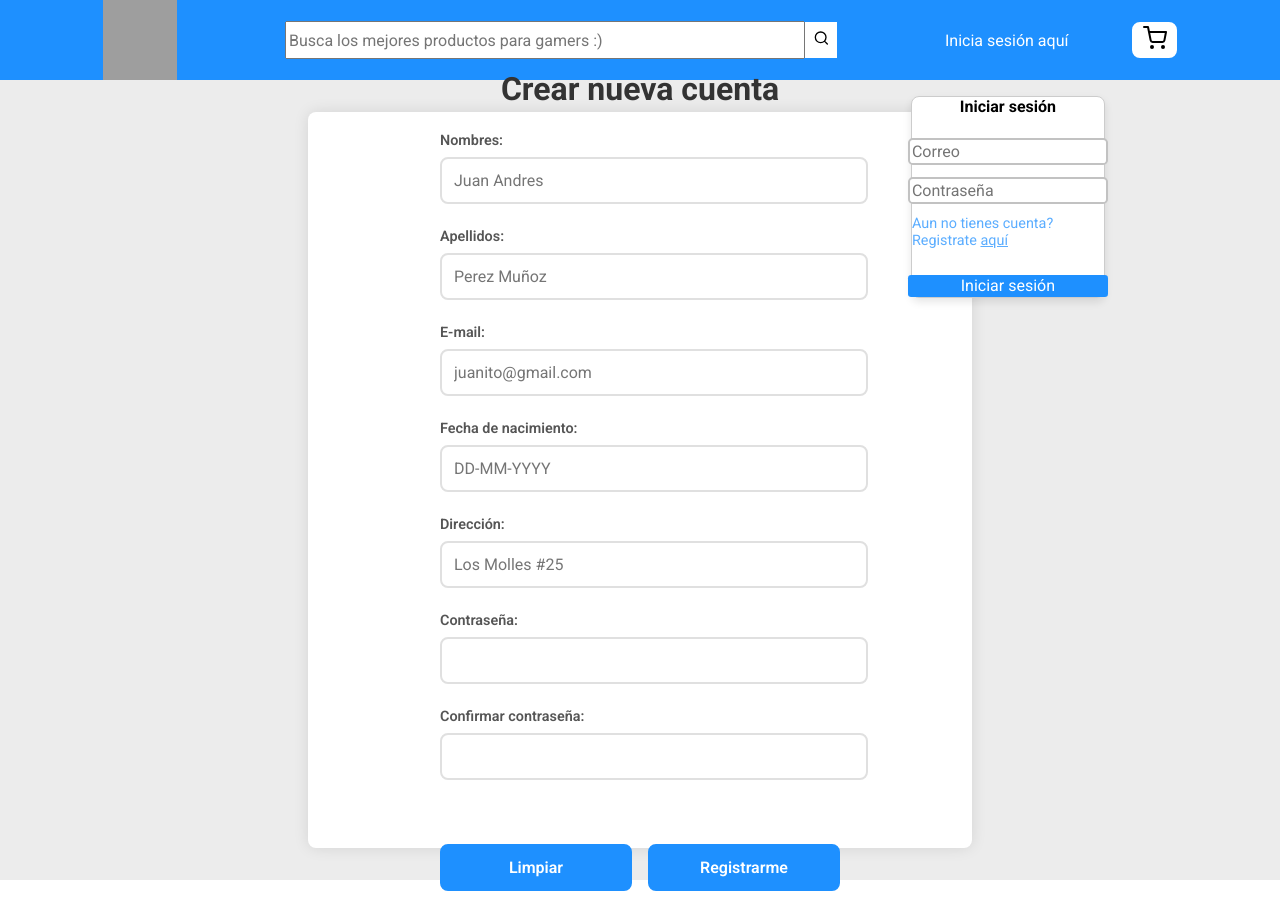
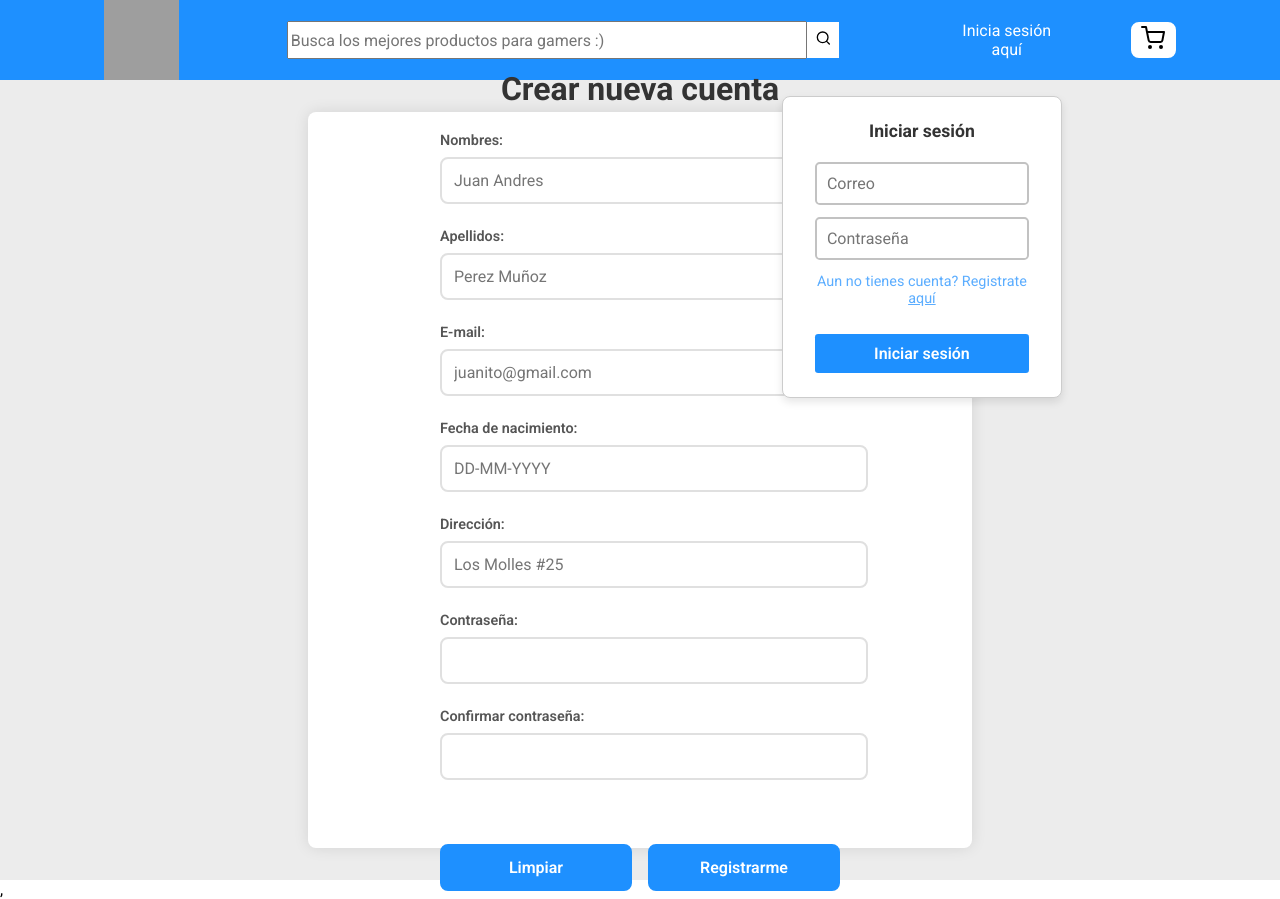
Before and after one commit to benjvdev/level-up, a React (Vite) app: page /register in a window 1280 px wide. Both pictures are taken after a click on the link "aquí". Built offline with nearby package versions, Linux system fonts and the light colour scheme; grey boxes are pictures that could not be loaded.

Commit message:
conexion con backend y validaciones en registro y login terminadas, creacion de contexto para la persistencia y logica del usuario logueado

```diff
--- a/src/components/organisms/Login Modal/LoginModal.css
+++ b/src/components/organisms/Login Modal/LoginModal.css
@@ -1,68 +1,104 @@
-#login-modal{
+#login-modal {
   position: fixed;
   display: flex;
-  height: 25vh;
+  flex-direction: column;
+  padding: 1.5rem 2rem;
   width: 15vw;
-  justify-content: center;
+  min-width: 280px;
   align-items: center;
+  gap: 0.8rem;
+  box-sizing: border-box;
   background-color: white;
-  flex-direction: column;
-  row-gap: .7rem;
   border-radius: .5rem;
   top: 5.99rem;
   right: 6.1%;
   transform: translateX(-50%);
-  background: white;
   border: 1px solid #ccc;
-  border-radius: .5rem;
   box-shadow: 0 4px 8px rgba(0,0,0,0.1);
+  text-align: center;
 }
-#login-modal > button{
- background-color:#1E90FF;
- border-color: #1E90FF;
- color: white;
- border-radius: .2rem;
- border-style: none;
- width: 12.5rem;
- height: 1.5rem;
+#login-modal h1 {
+  margin: 0 0 0.5rem 0;
+  font-size: 1.1rem;
+  color: #333;
+  text-align: center;
 }
-#login-modal > button:hover{
-  cursor: pointer;
+#login-modal .error-text {
+  color: #d9534f;
+  background-color: #f2dede;
+  border: 1px solid #ebccd1;
+  padding: 10px;
+  border-radius: 5px;
+  text-align: center;
+  font-size: 0.9rem;
+  width: 100%;
+  box-sizing: border-box;
+  margin-bottom: 0.5rem;
 }
-#login-modal > input{
-  height: 1.5rem;
-  width: 12rem;
+
+#login-modal > input {
+  padding: 10px;
+  width: 100%;
+  box-sizing: border-box;
   border-radius: .3rem;
   border-color: #c2c2c2;
   border-style: solid;
   border-width: .13rem;
+  transition: border-color 0.3s ease;
+}
+#login-modal > input:focus {
+  outline: none;
+  border-color: #1E90FF;
+}
+#login-modal > button {
+  padding: 10px;
+  width: 100%;
+  box-sizing: border-box;
+
+  background-color: #1E90FF;
+  border-color: #1E90FF;
+  color: white;
+  border-radius: .2rem;
+  border-style: none;
+  font-weight: 600;
+  font-size: 1rem;
+  cursor: pointer;
+  transition: all 0.3s ease;
+}
+
+#login-modal > button:hover {
+  background-color: #1C86EE;
+  border-color: #1C86EE;
+  transform: translateY(-2px);
+  box-shadow: 0 4px 8px rgba(30, 144, 255, 0.3);
+}
+
+#login-modal > button:disabled {
+  background-color: #999;
+  cursor: not-allowed;
+  transform: none;
+  box-shadow: none;
 }
 @media (max-width: 1200px) {
   #login-modal {
     width: 20vw;
-    height: 28vh;
     right: 8%;
   }
 }
-
 @media (max-width: 992px) {
   #login-modal {
     width: 30vw;
-    height: 30vh;
     right: 10%;
     top: 6rem;
   }
 }
-
 @media (max-width: 768px) {
   #login-modal {
     width: 45vw;
-    height: 32vh;
     right: 5%;
     top: 6rem;
   }
 }
-
 @media (max-width: 576px) {
   #login-modal {
     width: 70vw;
@@ -70,18 +106,17 @@
     top: 6rem;
     right: 50%;
     transform: translateX(50%);
-    padding: 1rem;
+    padding: 1.5rem;
   }
-
   #login-modal > input,
   #login-modal > button {
     width: 100%;
   }
 }
-
 @media (max-width: 400px) {
   #login-modal {
     width: 85vw;
     font-size: 0.9rem;
+    padding: 1rem;
   }
 }
--- a/src/components/organisms/Login Modal/LoginModal.jsx
+++ b/src/components/organisms/Login Modal/LoginModal.jsx
@@ -1,18 +1,63 @@
-import React from 'react'
-import './LoginModal.css'
-export default function Login() {
+import React, { useState } from 'react';
+import './LoginModal.css';
+import { useAuth } from '../../../context/AuthContext';
+
+
+export default function LoginModal() {
+  const [email, setEmail] = useState('');
+  const [password, setPassword] = useState('');
+  const [error, setError] = useState('');
+  const [isLoading, setIsLoading] = useState(false);
+
+  const { login } = useAuth(); //función login del contexto
+
+  const handleSubmit = async (e) => {
+    e.preventDefault();
+    setIsLoading(true);
+    setError('');
+
+    if (!email || !password) {
+      setError('Por favor, ingresa email y contraseña.');
+      setIsLoading(false);
+      return;
+    }
+
+    try {
+      await login(email, password);
+    } catch (err) {
+      setError(err.message);
+    } finally {
+      setIsLoading(false);
+    }
+  };
+
   return (
-      <form action="#" id='login-modal'>
-        <h1>Iniciar sesión</h1>
-          <input type="text" id='email' placeholder='Correo'/>
-          <input type="password" id='email' placeholder='Contraseña'/>
-          <p style={{color: "#5badffff", fontSize: ".9rem"}}>
-            Aun no tienes cuenta? Registrate <a href="/Register"
-            style={{color: "#5badffff", fontSize: ".9rem"}}>
-            aquí
-            </a>
-          </p>
-        <button type='submit'>Iniciar sesión</button>
-      </form>
-  )
+    <form id="login-modal" onSubmit={handleSubmit}>
+      <h1>Iniciar sesión</h1>
+      <input
+        type="text"
+        id="email"
+        placeholder="Correo"
+        value={email}
+        onChange={(e) => setEmail(e.target.value)}
+      />
+      <input
+        type="password"
+        id="password"
+        placeholder="Contraseña"
+        value={password}
+        onChange={(e) => setPassword(e.target.value)}
+      />
+      {error && <p className="error-text">{error}</p>}
+      <p style={{ color: '#5badffff', fontSize: '.9rem' }}>
+        Aun no tienes cuenta? Registrate{' '}
+        <a href="/Register" style={{ color: '#5badffff', fontSize: '.9rem' }}>
+          aquí
+        </a>
+      </p>
+      <button type="submit" disabled={isLoading}>
+        {isLoading ? 'Iniciando...' : 'Iniciar sesión'}
+      </button>
+    </form>
+  );
 }
--- a/src/components/organisms/Top Bar/TopBar.css
+++ b/src/components/organisms/Top Bar/TopBar.css
@@ -7,9 +7,14 @@
   background-color: #1E90FF;
 }
 
-#inicio-sesion{
-  padding-top: 1rem;
+#inicio-sesion, #user-info{
+padding-top: 1rem;
   color: white;
+  width: 120px;
+  text-align: center;
+  box-sizing: border-box;
+  overflow: hidden;
+  text-overflow: ellipsis;
 }
 a :hover{
   cursor: pointer;
--- a/src/components/organisms/Top Bar/TopBar.jsx
+++ b/src/components/organisms/Top Bar/TopBar.jsx
@@ -1,17 +1,26 @@
-import React, {useEffect, useRef, useState} from 'react'
-import SearchBar from '../../atoms/Search Bar/SearchBar'
-import Logo from '../../atoms/Logo/Logo'
-import BotonCarrito from '../../atoms/Boton Carrito/BotonCarrito'
+import React, { useEffect, useRef, useState } from 'react';
+import SearchBar from '../../atoms/Search Bar/SearchBar';
+import Logo from '../../atoms/Logo/Logo';
+import BotonCarrito from '../../atoms/Boton Carrito/BotonCarrito';
 import LoginModal from '../Login Modal/LoginModal';
-import './TopBar.css'
+import './TopBar.css';
 import { createPortal } from 'react-dom';
 import { useNavigate } from 'react-router-dom';
+import { useAuth } from '../../../context/AuthContext';
+
 
 export default function TopBar() {
   const [showModal, setShowModal] = useState(false);
   const modalRef = useRef(null);
   const navigate = useNavigate();
 
+  const {user} = useAuth();
+
+  useEffect(() => {
+    if (user) {
+      setShowModal(false);
+    }
+  }, [user]);
   useEffect(() => {
     function handleClickOutside(event) {
       if (modalRef.current && !modalRef.current.contains(event.target)) {
@@ -28,29 +37,40 @@ export default function TopBar() {
 
   return (
     <>
-    <div id='topbar-container'>
+      <div id="topbar-container">
         <Logo
-      onClick={() =>{
+          onClick={() => {
             navigate('/');
-        }}/>
-
-      <SearchBar/>
-      <p id='inicio-sesion'> Inicia sesión <a href='#'
-        style={{color: "white",textDecoration: "none"}}
-        onClick={(e) =>{
+          }}
+        />
+        <SearchBar />
+        {user ? (
+          <p id="user-info">
+            ¡Hola, {user.nombreUsuario}!
+          </p>
+        ) : (
+          <p id="inicio-sesion">
+            Inicia sesión{' '}
+            <a
+              href="#"
+              style={{ color: 'white', textDecoration: 'none' }}
+              onClick={(e) => {
                 e.preventDefault();
-          setShowModal(true)
+                setShowModal(true);
               }}
-        >aquí</a>
+            >
+              aquí
+            </a>
           </p>
-      {showModal && createPortal(
+        )}
+        {showModal && !user && createPortal(
           <div ref={modalRef}>
-          <LoginModal/>
+            <LoginModal />
           </div>,
           document.body
         )}
-      <BotonCarrito/>
+        <BotonCarrito />
       </div>
     </>
-  )
+  );
 }
--- a/src/components/pages/Pagina Registro/Register.jsx
+++ b/src/components/pages/Pagina Registro/Register.jsx
@@ -12,7 +12,9 @@ export default function Register() {
   const [fechaNacimiento, setFechaNacimiento] = useState('');
   const [errorFecha, setErrorFecha] = useState('');
   const [errorSubmit, setErrorSubmit] = useState('');
-  const [mensaje,setMensaje] = useState('');
+  const [apellidos, setApellidos] = useState('');
+  const [direccion, setDireccion] = useState('');
+  const [mensaje, setMensaje] = useState('');
   const formRef = useRef(null)
   const mostrarError = errorNombre || errorEmail || errorFecha || errorClaves || errorSubmit;
 
@@ -94,6 +96,8 @@ export default function Register() {
     setFechaNacimiento('');
     setErrorFecha('');
     setErrorSubmit('')
+    setApellidos('');
+    setDireccion('');
 };
   useEffect(() => {
   if (!errorNombre && !errorEmail && !errorFecha && !errorClaves) {
@@ -101,7 +105,8 @@ export default function Register() {
   }
 }, [errorNombre, errorEmail, errorFecha, errorClaves]);
 
-  const handleSubmit = (e) =>{
+  const handleSubmit = async (e) =>{
+    e.preventDefault();
     let hayError = false;
 
   if (nombre.length < 3) {
@@ -161,14 +166,46 @@ export default function Register() {
   }
 
   if (hayError) {
-    e.preventDefault();
     setErrorSubmit('Error, faltan campos por corregir!');
   } else {
-    setTimeout(() => setErrorSubmit(''), 0);
     setErrorSubmit('');
-  }
-  if (email.value.includes('@duocuc.cl')){
-    setMensaje('¡Tienes un 20% de descuento de por vida!')
+    //formateo de la fecha para que coincida con el backend
+    const parts = fechaNacimiento.split('-');
+    const fechaParaBackend = `${parts[2]}-${parts[1]}-${parts[0]}`;
+
+    const payload = {
+        nombres: nombre,
+        apellidos: apellidos,
+        email: email,
+        password: clave1,
+        rol: 'USER',
+        fechaNacimiento: fechaParaBackend,
+        direccion: direccion
+      };
+      try {
+        const response = await fetch('http://localhost:8080/usuarios/registro', {
+          method: 'POST',
+          headers: {
+            'Content-Type': 'application/json'
+          },
+          body: JSON.stringify(payload)
+        });
+
+        if (response.ok) {
+          const successMessage = await response.text();
+          setMensaje(successMessage);
+          if(formRef.current) formRef.current.reset();
+          handleReset();
+        } else {
+          const errorMessage = await response.text();
+          setErrorSubmit(errorMessage);
+          setMensaje('');
+        }
+      } catch (error) {
+        console.error('Error de conexión:', error);
+        setErrorSubmit('No se pudo conectar al servidor. Inténtalo más tarde.');
+        setMensaje('');
+      }
   }
   }
   return (
@@ -187,6 +224,8 @@ export default function Register() {
           <div className="row">
               <label htmlFor="apellidos">Apellidos:</label>
               <input type="text" id="apellidos" placeholder="Perez Muñoz"
+                value={apellidos}
+                onChange={(e) => setApellidos(e.target.value)}
               />
           </div>
           <div className="row">
@@ -205,7 +244,10 @@ export default function Register() {
           </div>
           <div className="row">
               <label htmlFor="direccion">Dirección:</label>
-              <input type="text" id="direccion" placeholder="Los Molles #25"/>
+              <input type="text" id="direccion" placeholder="Los Molles #25"
+                value={direccion}
+                onChange={(e) => setDireccion(e.target.value)}
+              />
           </div>
           <div className="row">
               <label htmlFor="clave1">Contraseña:</label>
@@ -224,7 +266,7 @@ export default function Register() {
           <p id="errores">{mostrarError}</p>
           <div className="button-container">
             <button type="reset" onClick={handleReset}>Limpiar</button>
-            <button type="submit" onClick={handleSubmit}>Registrarme</button>
+            <button type="submit">Registrarme</button>
           </div>
       </form>
     </div>
--- /dev/null
+++ b/src/context/AuthContext.jsx
@@ -0,0 +1,79 @@
+import React, { createContext, useState, useContext, useEffect, useMemo } from 'react';
+const API_URL = 'http://localhost:8080/usuarios/login';
+//creacion de contexto
+const AuthContext = createContext(null);
+
+//componente que provee el contexto
+export function AuthProvider({ children }) {
+  const [user, setUser] = useState(null);
+  const [loading, setLoading] = useState(true);
+  // cargar la sesión desde localStorage al iniciar
+  useEffect(() => {
+    setLoading(true);
+    try {
+      const storedUserData = localStorage.getItem('userData');
+      if (storedUserData) {
+        setUser(JSON.parse(storedUserData));
+      }
+    } catch (error) {
+      console.error("Error al cargar datos de sesión:", error);
+      localStorage.removeItem('userData');
+    } finally {
+      setLoading(false);
+    }
+  }, []);//se ejecuta solo una vez al montar
+
+  //funcion de login
+  const login = async (email, password) => {
+    const payload = { email, password };
+    try {
+      const response = await fetch(API_URL, {
+        method: 'POST',
+        headers: { 'Content-Type': 'application/json' },
+        body: JSON.stringify(payload),
+      });
+      if (response.ok) {
+        const userData = await response.json();
+        localStorage.setItem('userData', JSON.stringify(userData));
+        setUser(userData); //actualiza el estado global
+      } else {
+        const errorData = await response.json();
+        throw new Error(errorData.message || 'Credenciales incorrectas.');
+      }
+    } catch (err) {
+      console.error("Error en el login:", err);
+      throw err;
+    }
+  };
+  //funcion de Logout
+  const logout = () => {
+    localStorage.removeItem('userData');
+    setUser(null); //actualiza el estado global
+  };
+  //valor del Contexto
+  const value = useMemo(
+    () => ({
+      user,
+      loading,
+      login,
+      logout,
+    }),
+    [user, loading]
+  );
+  //retornar el proveedor
+  return (
+    <AuthContext.Provider value={value}>
+      {}
+      {!loading && children}
+    </AuthContext.Provider>
+  );
+}
+
+// 8. hook personalizado
+export const useAuth = () => {
+  const context = useContext(AuthContext);
+  if (!context) {
+    throw new Error('useAuth debe usarse dentro de un AuthProvider');
+  }
+  return context;
+};
--- a/src/main.jsx
+++ b/src/main.jsx
@@ -2,9 +2,12 @@ import { StrictMode } from 'react'
 import { createRoot } from 'react-dom/client'
 //import './index.css'
 import App from './App.jsx'
+import { AuthProvider } from './context/AuthContext.jsx'
 
 createRoot(document.getElementById('root')).render(
+  <AuthProvider>
   <StrictMode>
     <App />
   </StrictMode>,
+  </AuthProvider>
 )
```
Lines whose indentation alone changed are shown as unchanged.
